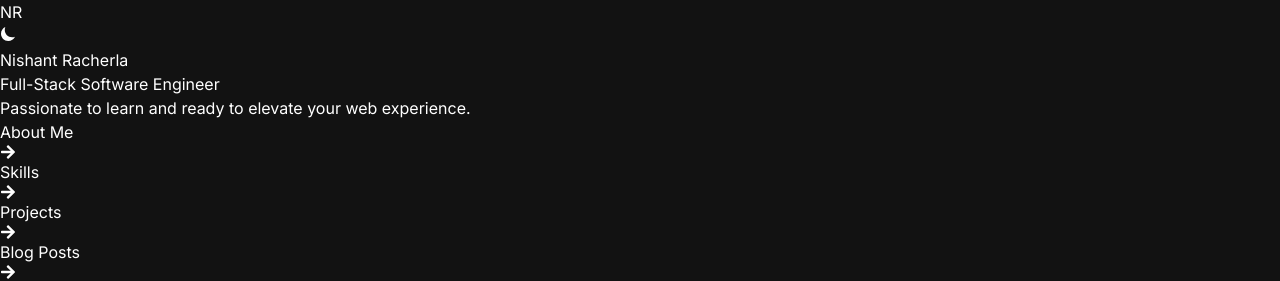
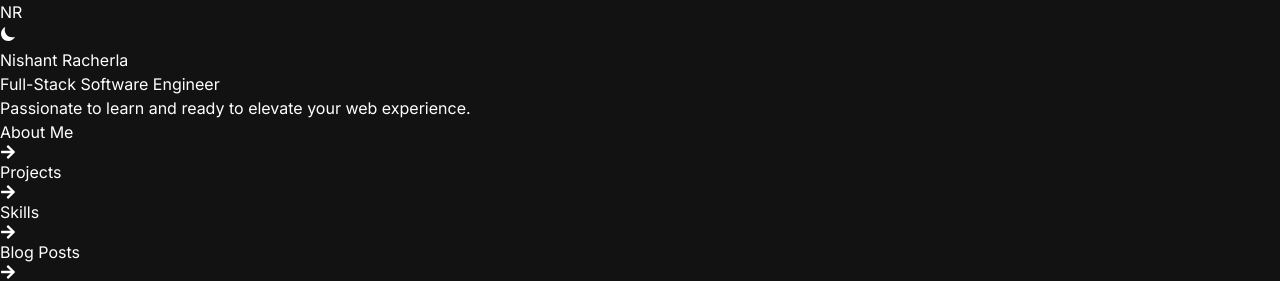
Before and after one commit to T1LT/PortfolioV2, a Next.js app: page / in a window 1280 px wide. Shown: the top 281 px of the page. Built offline with nearby package versions, Linux system fonts and the light colour scheme.

Commit message:
Fix nav links scrolling too high

```diff
--- a/src/app/page.tsx
+++ b/src/app/page.tsx
@@ -32,8 +32,8 @@ export default function Home() {
             {/* LEFT MIDDLE - NAV LINKS */}
             <div className="hidden lg:flex flex-col gap-4">
               <NavLink title="About Me" href="#about" />
+              <NavLink title="Projects" href="#projects" />
               <NavLink title="Skills" href="#skills" />
-              <NavLink title="Projects" href="#projects" />
               <NavLink title="Blog Posts" href="#blog" />
               <a
                 href="/resume.pdf"
@@ -83,7 +83,7 @@ export default function Home() {
             </div>
           </div>
           {/* RIGHT SECTION */}
-          <div className="flex-grow w-full xl:w-[45%] p-2 xl:p-8 overflow-y-scroll">
+          <div className="top-[88px] flex-grow w-full xl:w-[45%] p-2 xl:p-8">
             <AboutSection />
             <ProjectsSection />
             <SkillsSection />
--- a/src/components/Sections/AboutSection.tsx
+++ b/src/components/Sections/AboutSection.tsx
@@ -2,7 +2,10 @@ import { FaArrowRight } from "react-icons/fa";
 
 const AboutSection = () => {
   return (
-    <section id="about" className="mb-16">
+    <section
+      id="about"
+      className="mb-16 scroll-mt-[calc(88px+0.5rem)] xl:scroll-mt-[calc(88px+2rem)]"
+    >
       <h1 className="font-bold mb-4 text-lg sm:text-xl">
         <a href="#about">ABOUT ME</a>
       </h1>
--- a/src/components/Sections/BlogPostsSection.tsx
+++ b/src/components/Sections/BlogPostsSection.tsx
@@ -2,7 +2,10 @@ import Card from "../Card";
 
 const BlogPostsSection = () => {
   return (
-    <section id="blog">
+    <section
+      id="blog"
+      className="scroll-mt-[calc(88px+0.5rem)] xl:scroll-mt-[calc(88px+2rem)]"
+    >
       <h1 className="font-bold mb-4 text-xl">
         <a href="#blog">BLOG POSTS</a>
       </h1>
--- a/src/components/Sections/ProjectsSection.tsx
+++ b/src/components/Sections/ProjectsSection.tsx
@@ -3,7 +3,10 @@ import Card from "../Card";
 
 const ProjectsSection = () => {
   return (
-    <section id="projects">
+    <section
+      id="projects"
+      className="scroll-mt-[calc(88px+0.5rem)] xl:scroll-mt-[calc(88px+2rem)]"
+    >
       <h1 className="font-bold text-xl mb-4">
         <a href="#projects">PROJECTS</a>
       </h1>
--- a/src/components/Sections/SkillsSection.tsx
+++ b/src/components/Sections/SkillsSection.tsx
@@ -19,7 +19,10 @@ import {
 
 const SkillsSection = () => {
   return (
-    <section id="skills" className="mb-16">
+    <section
+      id="skills"
+      className="mb-16 scroll-mt-[calc(88px+0.5rem)] xl:scroll-mt-[calc(88px+2rem)]"
+    >
       <h1 className="font-bold text-lg sm:text-xl mb-8">
         <a href="#skills">SKILLS</a>
       </h1>
```
